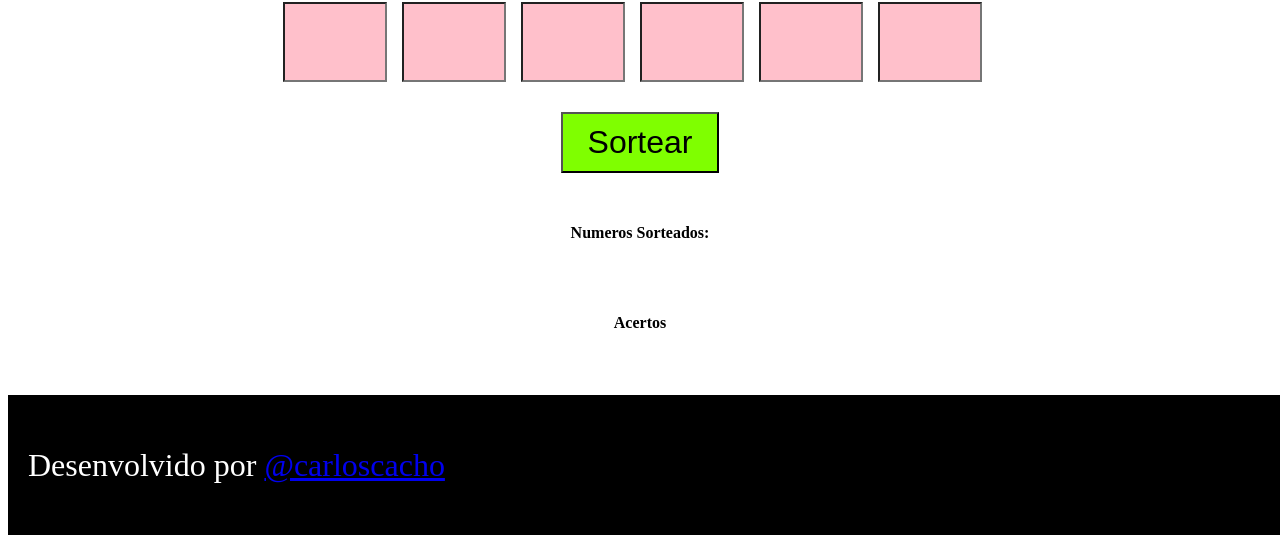
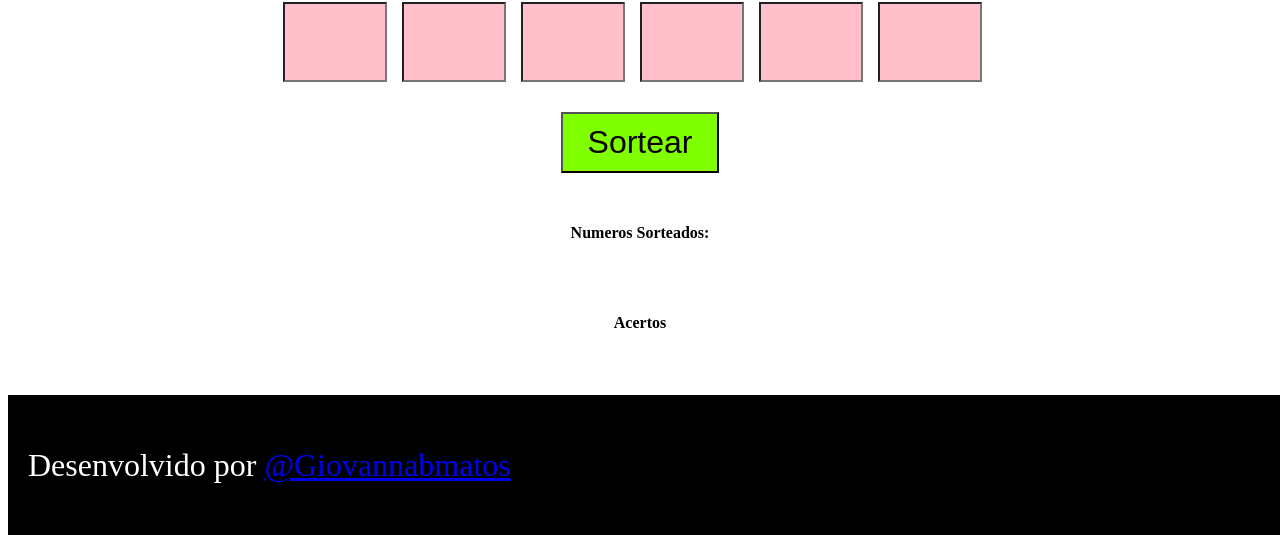
Before and after one commit to Giovannabmatos/Loteca, a plain HTML site: page index.html in a window 1280 px wide. Shown: the part 265-800 px from the top of the page. Drawn offline with Linux system fonts and the light colour scheme.

Commit message:
alterei o link do github

```diff
--- a/index.html
+++ b/index.html
@@ -38,7 +38,7 @@
     </div>
 
     <footer>
-        <p>Desenvolvido por <a href="https://github.com/carloscacho">@carloscacho</a> </p>
+        <p>Desenvolvido por <a href="https://github.com/Giovannabmatos/Loteca">@Giovannabmatos</a> </p>
     </footer>
     <script  src= "script.js"></script>
 </body>
```
